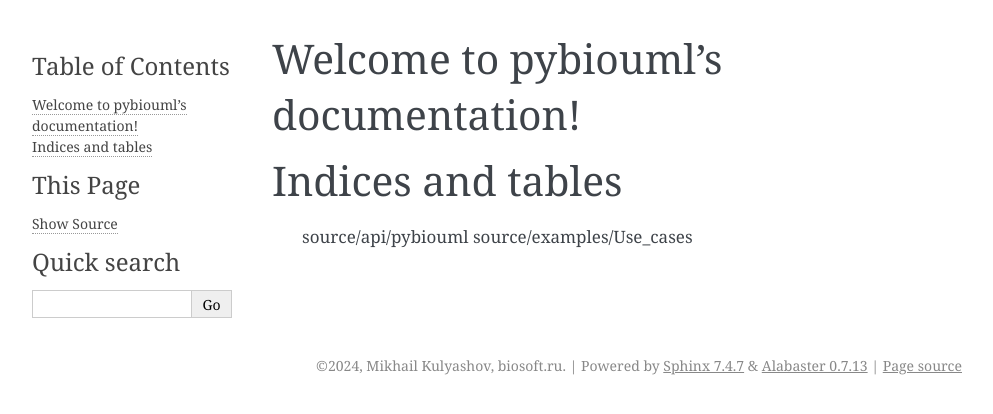
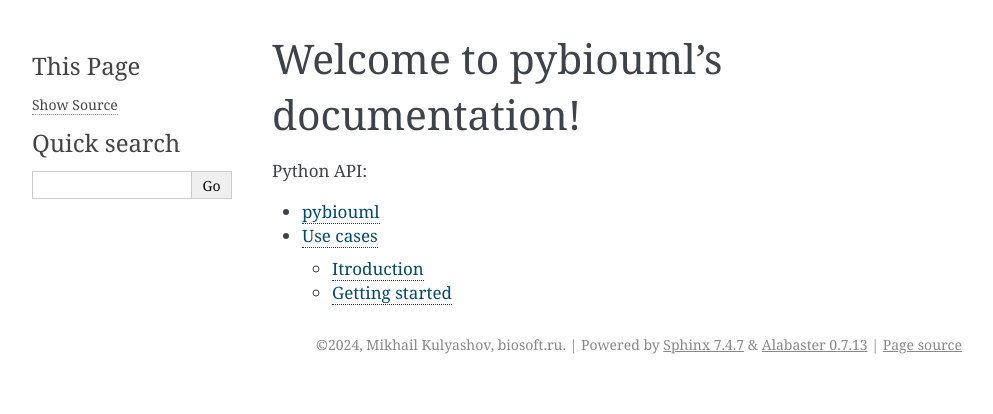
Before and after one commit to Biosoft-ru/pybiouml, a Sphinx documentation site: the page built from docs2/source/index.rst, in a window 1280 px wide. Shown: the top 414 px of the page, without its empty margins (148-1141 px from the left). Built offline with Sphinx 7.4.7, drawn with Linux system fonts in a browser that asks for light colours.

Commit message:
upd index.rst

```diff
--- a/docs2/source/conf.py
+++ b/docs2/source/conf.py
@@ -21,12 +21,12 @@
     'recommonmark',
     'sphinx.ext.autodoc',
     'sphinx.ext.viewcode',
-    'nbsphinx'
+    'nbsphinx',
+    'sphinx.ext.napoleon'
 ]
 
 templates_path = ['_templates']
 exclude_patterns = []
-
 
 
 # -- Options for HTML output -------------------------------------------------
--- a/docs2/source/index.rst
+++ b/docs2/source/index.rst
@@ -10,10 +10,5 @@
    :maxdepth: 2
    :caption: Python API:
 
-
-
-Indices and tables
-==================
-
-   source/api/pybiouml
-   source/examples/Use_cases
+   api/pybiouml
+   examples/Use_cases
```
